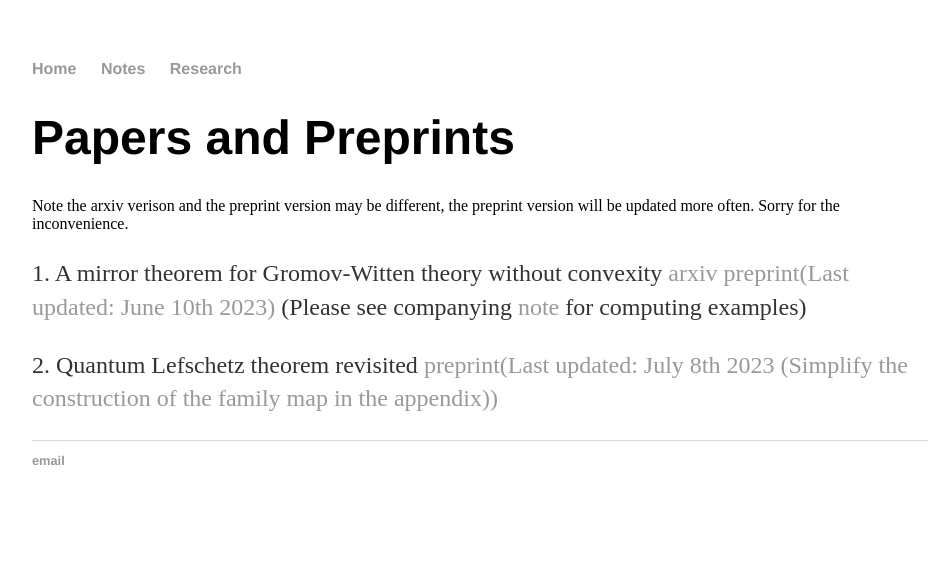
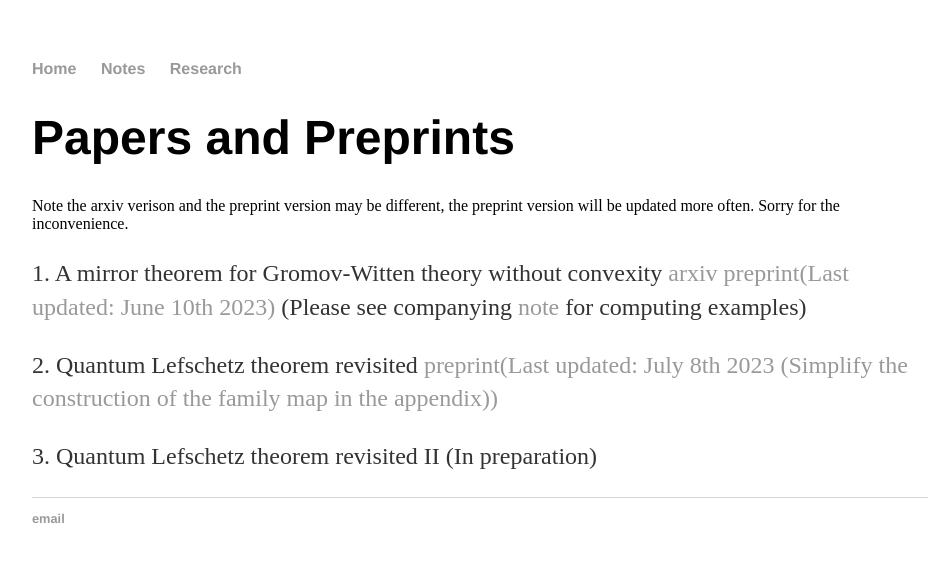
Before and after one commit to Junmathwang/junmathwang.github.io, a Jekyll site: the page built from research/index.html, in a window 1280 px wide. Shown: the top 562 px of the page, without its empty margins (160-1098 px from the left). Built offline with Jekyll 4.4.1, drawn with Linux system fonts in a browser that asks for light colours.

Commit message:
Update index.html

```diff
--- a/research/index.html
+++ b/research/index.html
@@ -9,4 +9,5 @@ title: Research of Jun Wang
                                         Note the arxiv verison and the preprint version may be different, the preprint version will be updated more often. Sorry for the inconvenience.
 					<p>1. A mirror theorem for Gromov-Witten theory without convexity <a href="http://arxiv.org/abs/1910.14440">arxiv</a> <a href="var5.pdf">preprint(Last updated: June 10th 2023)</a> (Please see companying <a href="https://www.dropbox.com/s/fnonb722qjsjdp3/I-functions%20for%20toric%20stack%20hypersurface.pdf?dl=0">note</a> for computing examples)
                                      <p>2. Quantum Lefschetz theorem revisited  <a href="qltre.pdf">preprint(Last updated: July 8th 2023 (Simplify the construction of the family map in the appendix))</a>
+					<p>3. Quantum Lefschetz theorem revisited II (In preparation)</a>
 	</div>
```
